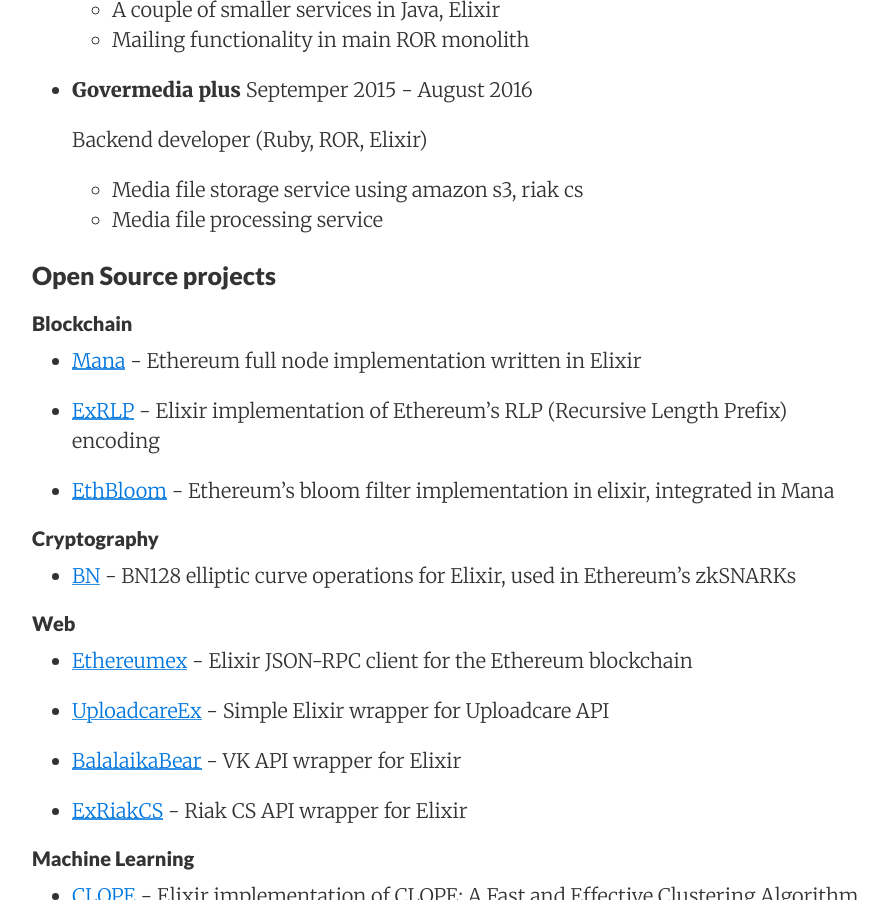
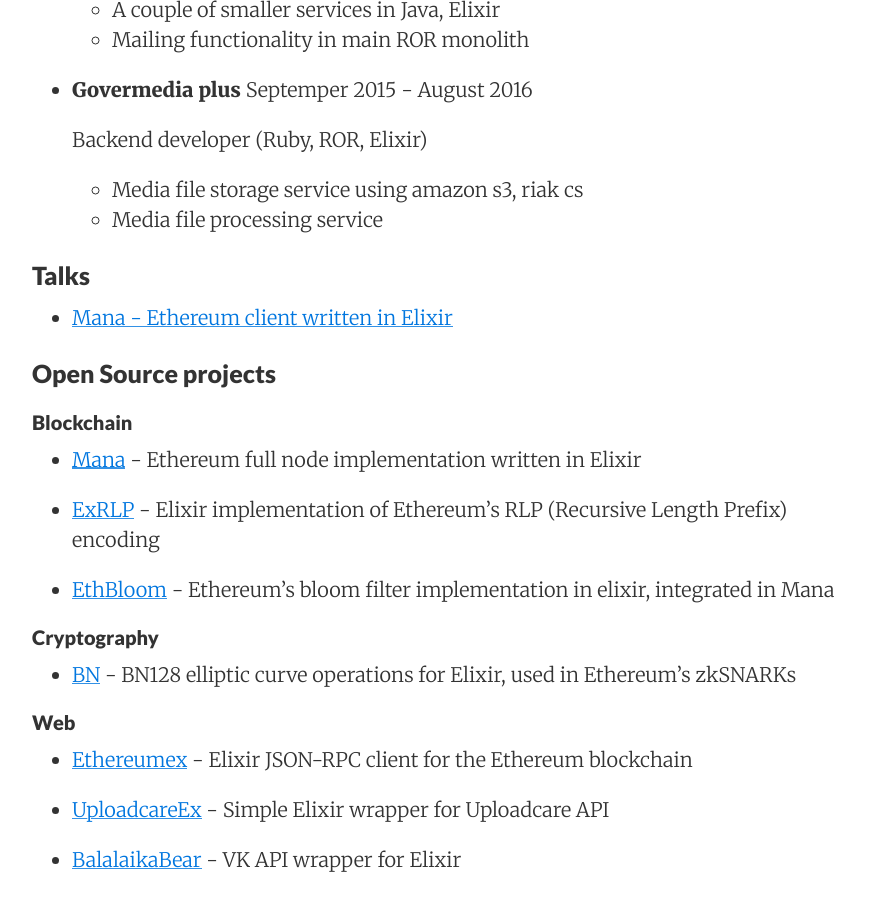
Before and after one commit to ayrat555/ayrat555.github.io, a Jekyll site: the page built from about.md, in a window 1280 px wide and 900 px high, scrolled down 963 px. Shown: the whole window, without its empty margins (188-1076 px from the left). Built offline with Jekyll 4.4.1, drawn with Linux system fonts in a browser that asks for light colours; nearby versions of some CDN libraries.

Commit message:
add Mana talk to about page

```diff
--- a/about.md
+++ b/about.md
@@ -40,6 +40,9 @@
   - Media file storage service using amazon s3, riak cs
   - Media file processing service
 
+### Talks
+
+- [Mana - Ethereum client written in Elixir](https://www.badykov.com/talks/2019/03/07/mana-ethereum-client-written-elixir/)
 
 ### Open Source projects
 
```
